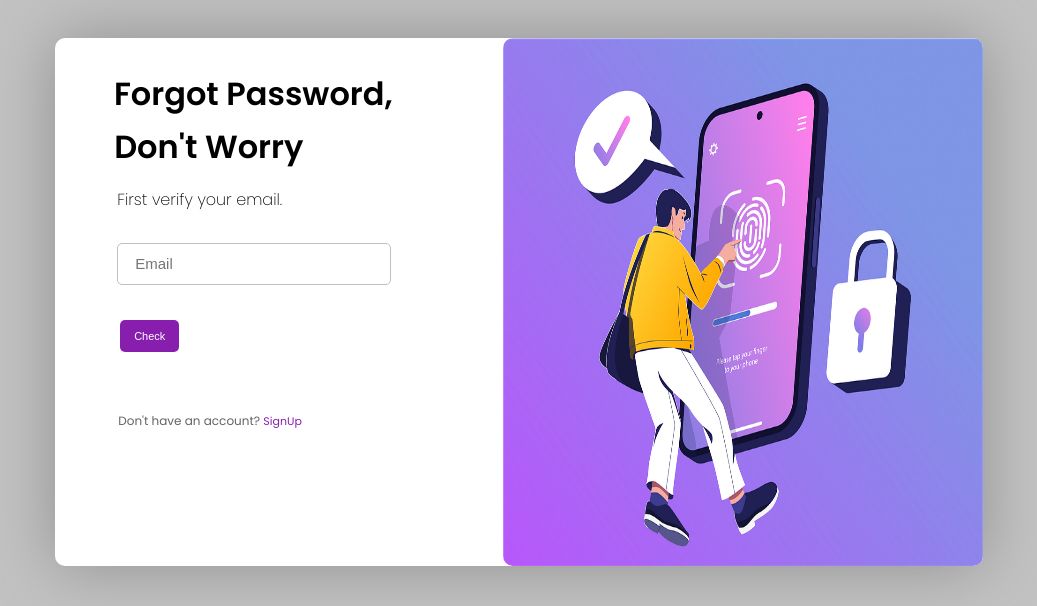
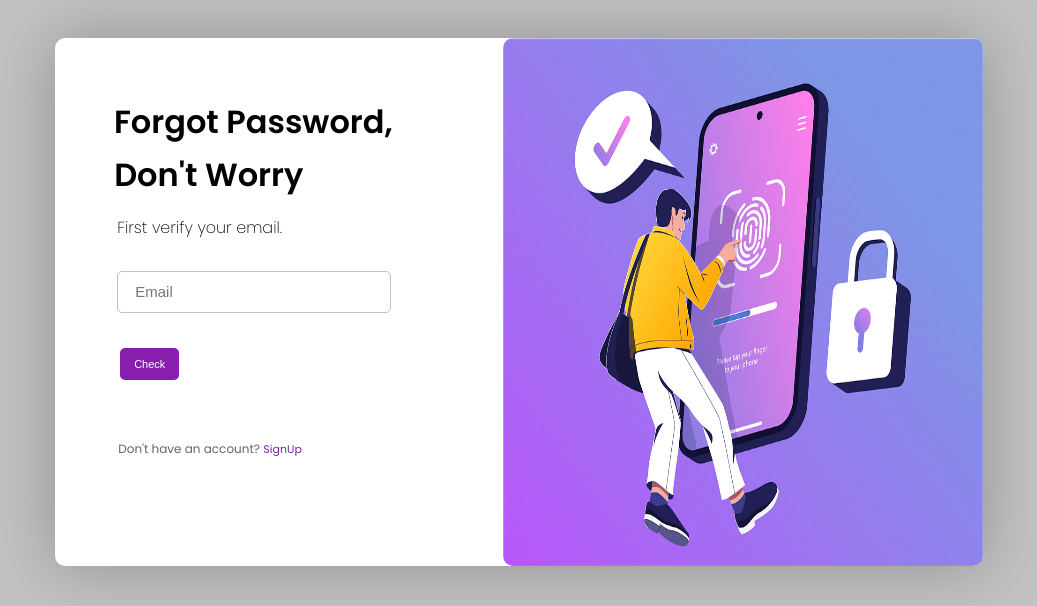
Before and after one commit to Kshitiz-kothari31/Social-Networking, a PHP site: page /forgetPassword.html in a window 1280 px wide. Shown: the top 606 px of the page, without its empty margins (155-1192 px from the left). Run offline with PHP 8.4, Linux system fonts and the light colour scheme.

Commit message:
update forgetPassword.css

```diff
--- a/HOME/styles/forgetPassword.css
+++ b/HOME/styles/forgetPassword.css
@@ -30,7 +30,7 @@ body{
 
 .container .loginBox {
   width: 28rem;
-  padding-top: 27px;
+  padding-top: 55px;
 }
 
 .container .loginBox #firstheading {
```
